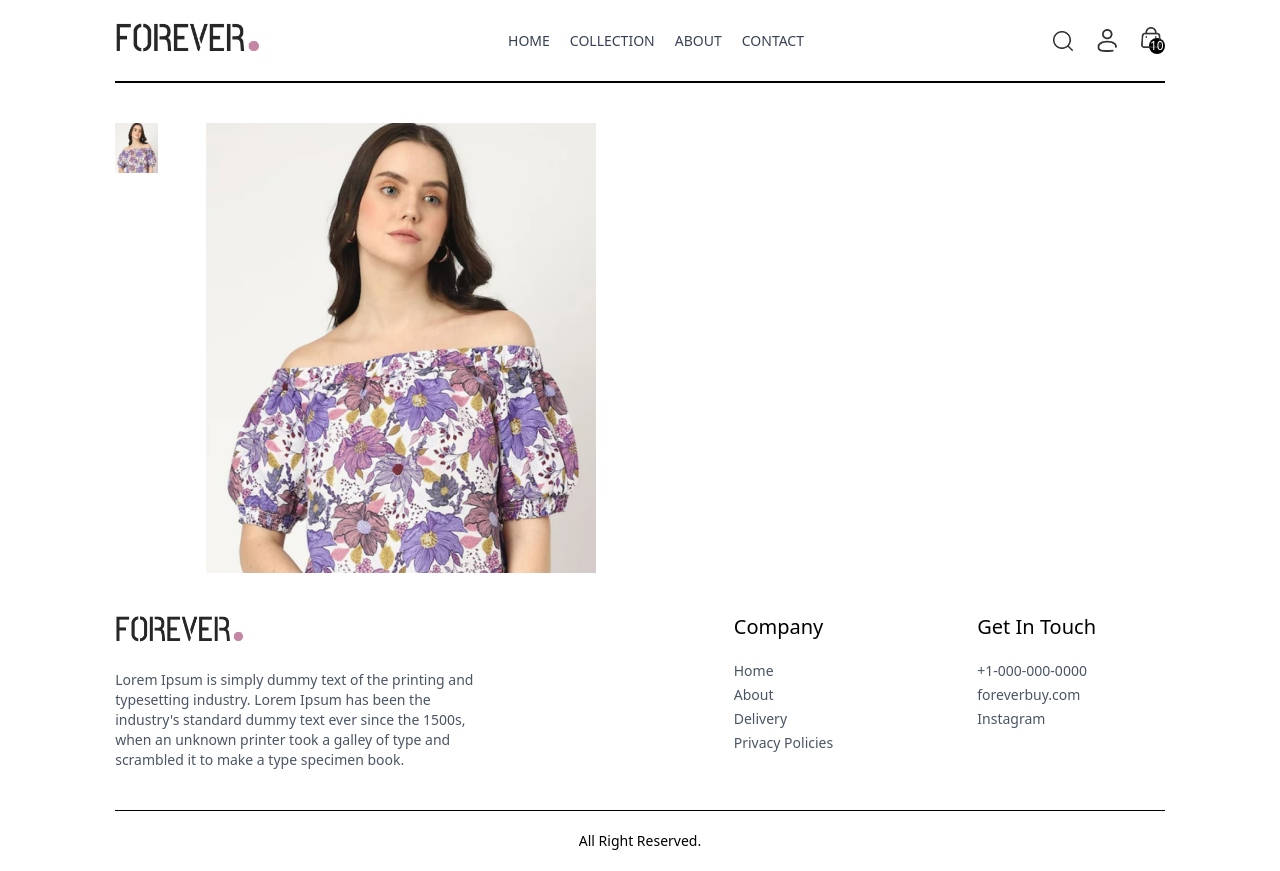
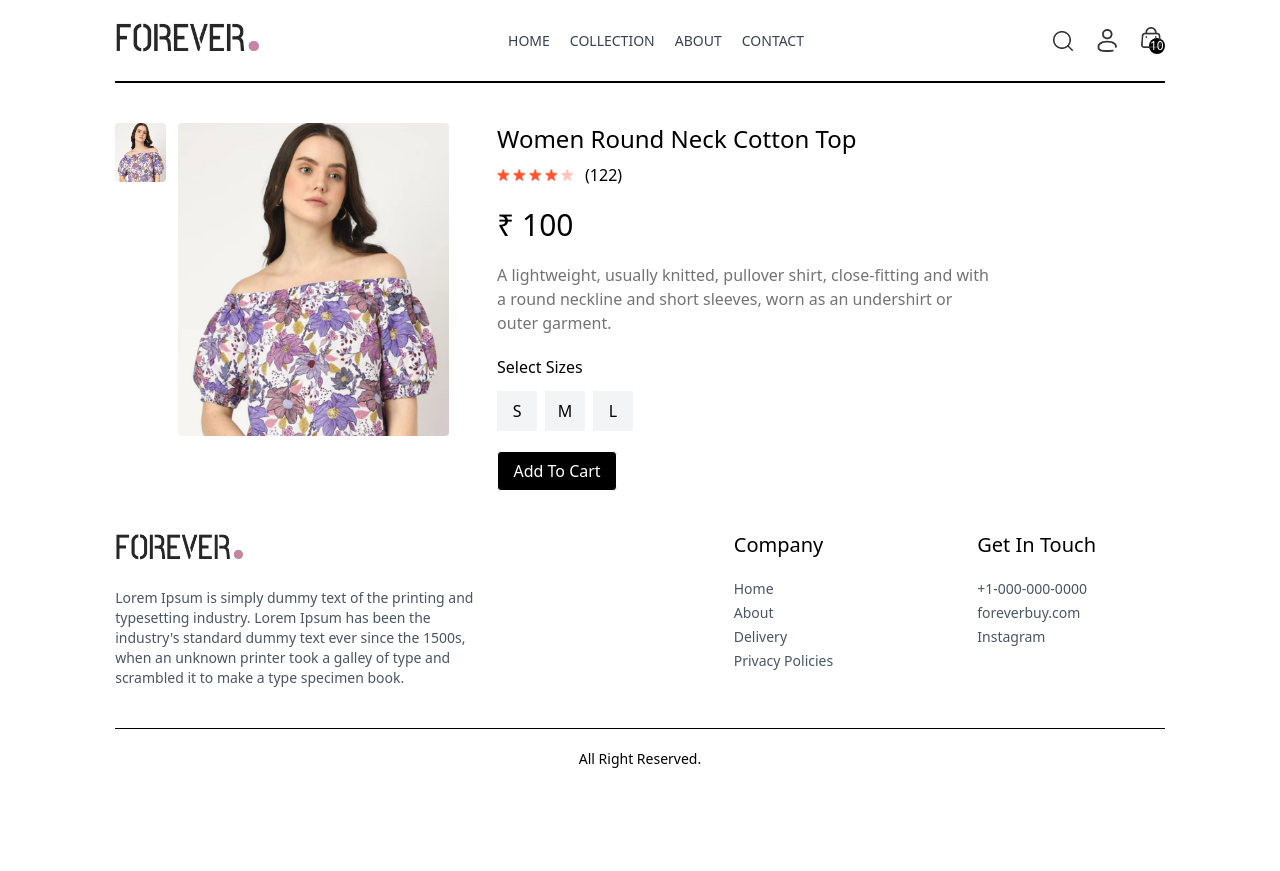
Before and after one commit to Nitishjhaa/full-stack-project, a React (Vite) app in the folder e-commerce/Frontend/: page /product/aaaaa in a window 1280 px wide. After the commit the page ends 800 px from the top, so only its background shows below. Built offline with nearby package versions, Linux system fonts and the light colour scheme.

Commit message:
made 1/2 product page

```diff
--- a/e-commerce/Frontend/src/context/ShopContext.jsx
+++ b/e-commerce/Frontend/src/context/ShopContext.jsx
@@ -10,7 +10,7 @@ const ShopContextProvider = (props) => {
     const [search, setSearch] = useState('');
     const [showSearch, setShowSearch] = useState(false);
 
-    const value = { products, currency, delivery_fee, search, setSearch, showSearch, setShowSearch };
+    const value = { products, Indcurrency ,currency, delivery_fee, search, setSearch, showSearch, setShowSearch };
 
     return (
         <ShopContext.Provider value={value}>
--- a/e-commerce/Frontend/src/pages/Product.jsx
+++ b/e-commerce/Frontend/src/pages/Product.jsx
@@ -1,14 +1,16 @@
 import React, { useContext, useEffect, useState } from 'react';
 import { useParams } from 'react-router-dom';
 import { ShopContext } from '../context/ShopContext';
+import { assets } from '../assets/frontend_assets/assets';
 
 
 const Product = () => {
 
   const { productId } = useParams();
-  const { products } = useContext(ShopContext);
+  const { products, Indcurrency } = useContext(ShopContext);
   const [productData, setProductData] = useState(false);
   const [image, setImage] = useState('');
+  const [size, setSize] = useState(null);
 
   const fetchProductData = async () => {
     products.map((i) => {
@@ -38,14 +40,46 @@ const Product = () => {
           <div className='flex sm:flex-col overflow-x-auto sm:overflow-y-hidden justify-between sm:justify-normal sm:w-[18.7%] w-full'>
             {
               productData.image.map((item, index) => (
-                <img src={item} alt={item} key={index} onMouseEnter={() => setImage(item)} onClick={() => setImage(item)} className='w-[24%] sm:mb-3 flex-shrink-0 cursor-pointer' />
+                <img src={item} alt={item} key={index} onMouseEnter={() => setImage(item)} onClick={() => setImage(item)} className='w-[100%] sm:mb-3 flex-shrink-0 cursor-pointer rounded-sm' />
               ))
             }
           </div>
-          <div className='w-full sm:w-[100%] -ml-30 max-2xl:-ml-25 max-xl:-ml-20 max-md:ml-0'>
-            <img src={image} alt="" />
+          <div className='w-full sm:w-[100%] '>
+            <img src={image} alt="" className='rounded-sm' />
           </div>
         </div>
+
+        <div className='flex-2'>
+          <h1 className='font-medium text-2xl '>{productData.name}</h1>
+          <div className='flex items-center gap-1 mt-2'>
+            <img src={assets.star_icon} alt="" className='w-3' />
+            <img src={assets.star_icon} alt="" className='w-3' />
+            <img src={assets.star_icon} alt="" className='w-3' />
+            <img src={assets.star_icon} alt="" className='w-3' />
+            <img src={assets.star_dull_icon} alt="" className='w-3' />
+            <p className='ml-2'>(122)</p>
+          </div>
+          <h1 className='mt-5 text-3xl font-medium'>
+            {Indcurrency} {productData.price}
+          </h1>
+          <p className='mt-5 text-neutral-500 max-w-[500px] font-medium'>
+            {productData.description}
+          </p>
+          <div className='mt-5'>
+            <h2>Select Sizes</h2>
+            <div className='flex gap-2 mt-3'>
+              {productData.sizes.map((i) => (
+                <div key={i} className={`w-10 h-10 flex justify-center items-center cursor-pointer ${size === i ? "border-2 border-red-500" : "border border-transparent"} bg-[#F3F4F6]`} onClick={() => setSize(i)}>
+                  {i}
+                </div>
+              ))}
+            </div>
+          </div>
+          <button className='mt-5 w-30 border h-10 bg-black rounded-sm text-white flex justify-center items-center hover:bg-white hover:text-black hover:border transition-colors duration-150 transition-border'>
+              Add To Cart
+            </button>
+        </div>
+
       </div>
     </div>
   ) : <div className='opacity-0'></div>
```
